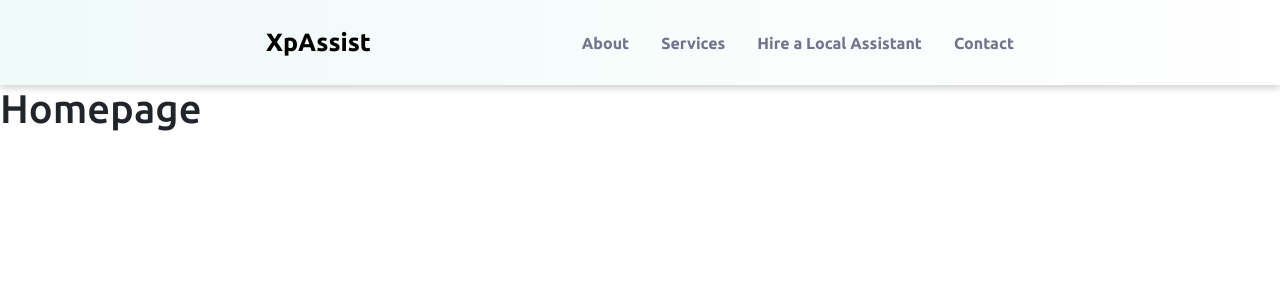
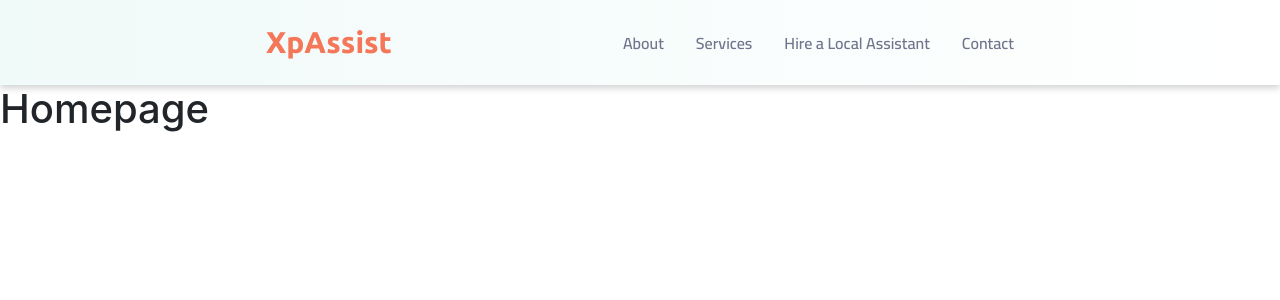
Before and after one commit to mehmeteyupoglu/xpassist, a React (Create React App) app in the folder xpassist/: page / in a window 1280 px wide. Shown: the top 300 px of the page. Built offline with nearby package versions, Linux system fonts and the light colour scheme.

Commit message:
Style navbar

```diff
--- a/xpassist/src/components/Header/Header.css
+++ b/xpassist/src/components/Header/Header.css
@@ -1,7 +1,7 @@
 @import url('https://fonts.googleapis.com/css2?family=Ubuntu:ital,wght@0,400;0,500;0,700;1,300;1,400;1,500;1,700&display=swap');
-* {
-    font-family: Ubuntu;
-}
+@import url('https://fonts.googleapis.com/css2?family=Cairo:wght@200;300;400;600;700;900&display=swap');
+
+
 .navbar {
     background-image: linear-gradient(to right, rgb(240, 250, 249) , rgb(255, 255, 255));
     box-shadow: 0px 3px 7px rgb(209, 209, 209);
@@ -10,12 +10,21 @@
 }
 
 .navbar-brand {
+    font-family: Ubuntu;
     position: relative;
     padding-left: 250px;
-    font-weight: 900;
-    font-size: 25px;
-    color: #000000
+    font-weight: 600;
+    font-size: 30px;
+    color: #f37758;
 
+}
+
+.navbar-brand:hover, .nav-item:hover {
+    color: #585555;
+}
+
+.nav-right:hover {
+    color: white;
 }
 .nav-right {
     position: absolute;
@@ -26,6 +35,7 @@
 
 .nav-item {
     color: rgb(114, 116, 141);
-    font-weight: 700;
+    font-weight: 600;
+    font-family: Cairo;
     /* padding-left: 0px; */
 }
--- a/xpassist/src/components/Header/Header.js
+++ b/xpassist/src/components/Header/Header.js
@@ -11,17 +11,12 @@ import {
   DropdownToggle,
   DropdownMenu,
   DropdownItem,
-  NavbarText
+  NavbarText,
 } from 'reactstrap';
 import styled from "styled-components"
 import { Link } from "react-router-dom"
 import { navigation } from "../../navigation"
 import "./Header.css"
-
-const StyledNav = styled.div`
-
-
-`
 
 const Header = (props) => {
     const [isOpen, setIsOpen] = useState(false);
@@ -31,7 +26,7 @@ const Header = (props) => {
   return (
 
     <div>
-    <StyledNav>
+
       <Navbar className="navbar" expand="md" >
         <NavbarBrand tag={Link} to="/">
           XpAssist
@@ -51,7 +46,6 @@ const Header = (props) => {
           </div>
         </Collapse>
       </Navbar>
-    </StyledNav>
     </div>
   );
 }
```
